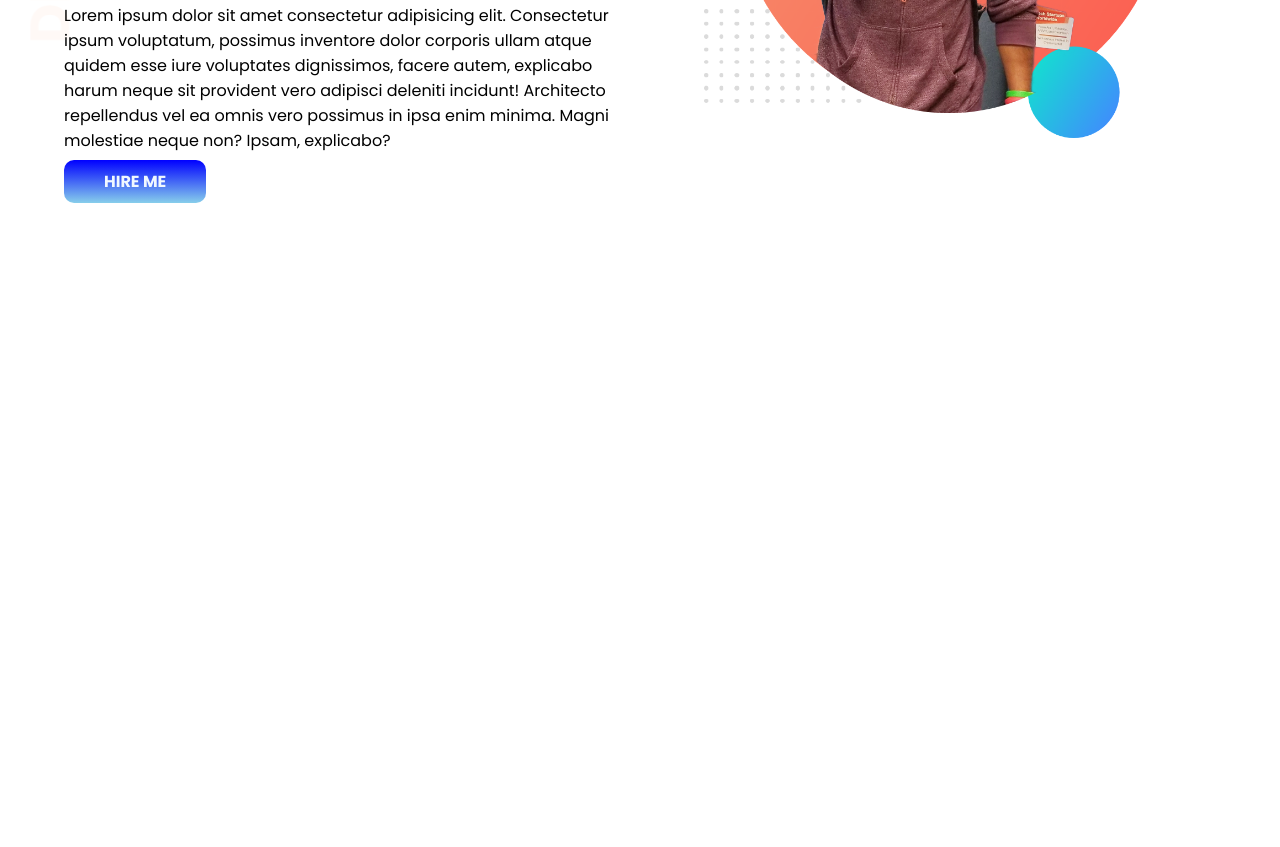
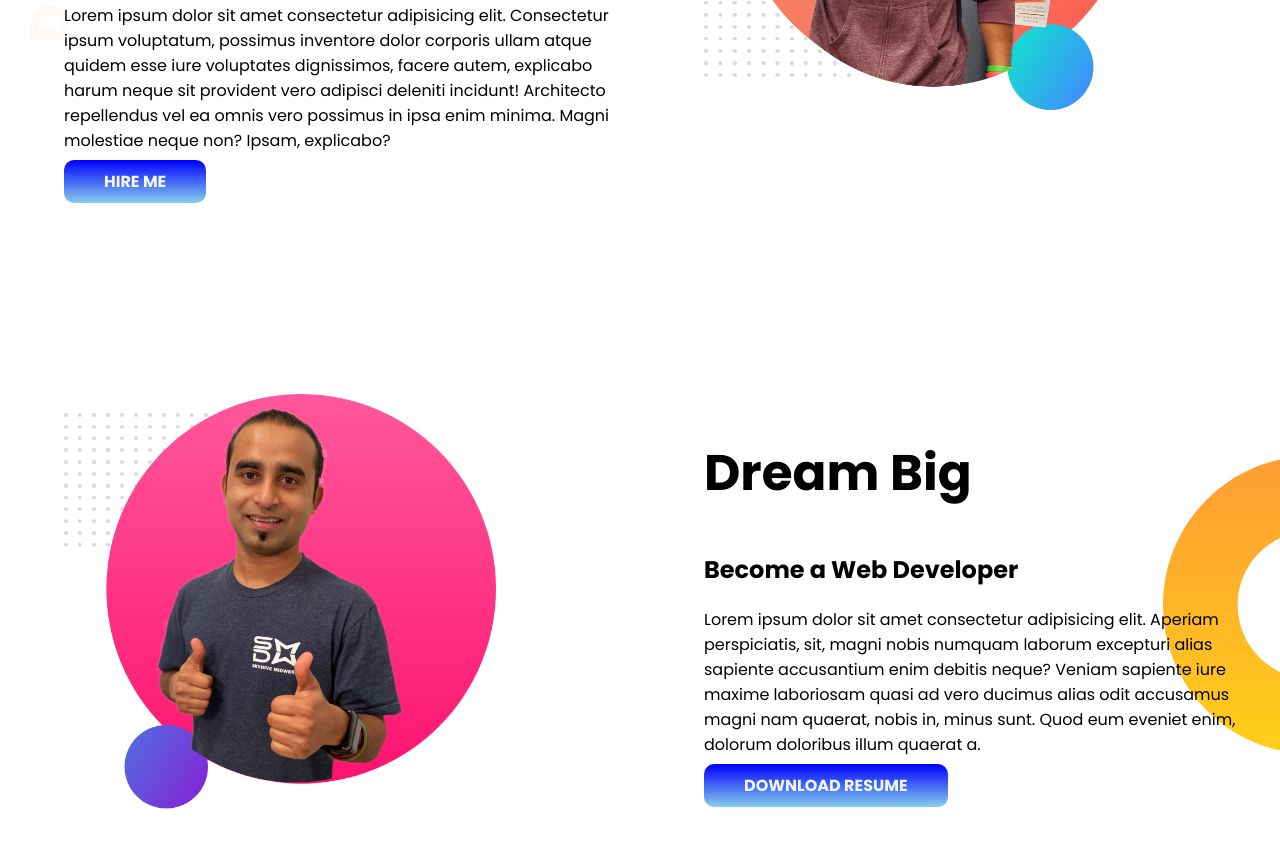
Before and after one commit to parvej123k/parvej-khan, a plain HTML site: page index.html in a window 1280 px wide. Shown: the part 319-1166 px from the top of the page. Before the commit the page ends 800 px from the top, so only its background shows below. Drawn offline with Linux system fonts and the light colour scheme.

Commit message:
second-section

```diff
--- a/index.html
+++ b/index.html
@@ -31,6 +31,24 @@
             <img src="images/jhankar.png" alt="">
         </div>
     </section>
+
+
+
+    <section class="dream-big">
+        <div class="half-width">
+            <img src="images/jhankar2.png" alt="">
+        </div>
+        <div class="half-width">
+            <h1>Dream Big</h1>
+            <h2>Become a Web Developer</h2>
+            <p>Lorem ipsum dolor sit amet consectetur adipisicing elit. Aperiam perspiciatis, sit, magni nobis numquam
+                laborum excepturi alias sapiente accusantium enim debitis neque? Veniam sapiente iure maxime laboriosam
+                quasi ad vero ducimus alias odit accusamus magni nam quaerat, nobis in, minus sunt. Quod eum eveniet
+                enim, dolorum doloribus illum quaerat a.</p>
+            <a class="link-button" target="_blank" href="https://www.facebook.com/parveg.khan.547/">DOWNLOAD RESUME</a>
+        </div>
+
+    </section>
 </body>
 
 </html>
--- a/style.css
+++ b/style.css
@@ -15,6 +15,7 @@ h1 {
 
 section {
     display: flex;
+    margin-bottom: 200px;
 }
 
 .half-width {
@@ -23,7 +24,7 @@ section {
 }
 
 .half-width img {
-    width: 80%;
+    width: 75%;
 }
 
 .link-button {
@@ -39,3 +40,9 @@ section {
     background-image: url(images/top-banner.png);
     background-repeat: no-repeat;
 }
+
+.dream-big {
+    background-image: url(images/dream-bg.png);
+    background-repeat: no-repeat;
+    background-position: right;
+}
```
